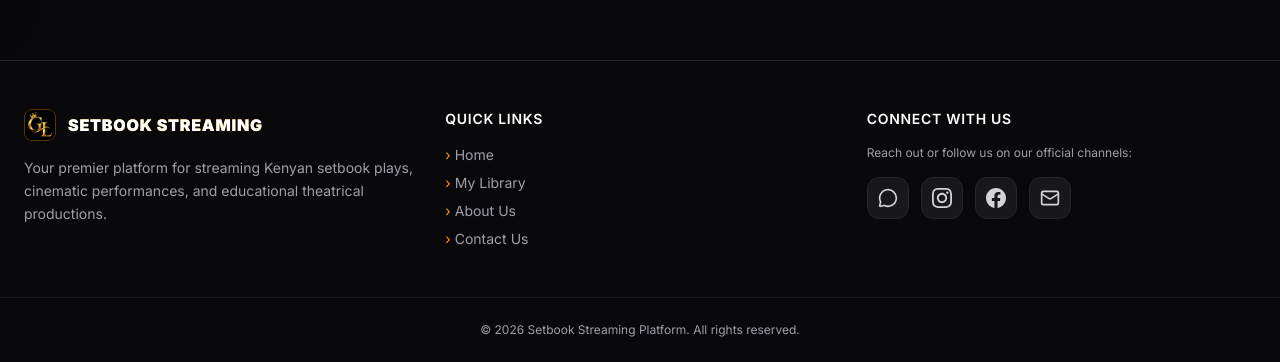
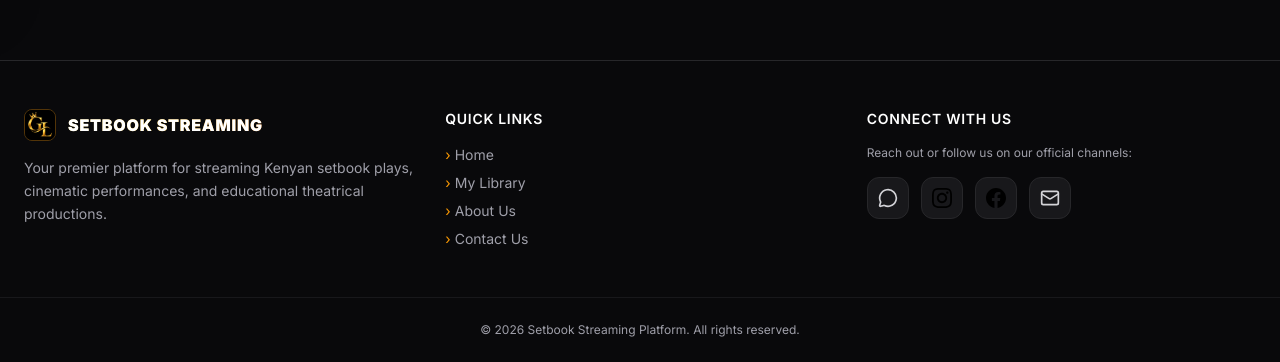
Before and after one commit to Brian-mungai/setbook_streaming, a Next.js app: page / in a window 1280 px wide. Shown: the part 805-1167 px from the top of the page. Built offline with nearby package versions, Linux system fonts and the light colour scheme; no server answers; the database is empty.

Commit message:
Fix logo and social icon sizing constraints

```diff
--- a/src/components/Footer.tsx
+++ b/src/components/Footer.tsx
@@ -12,7 +12,8 @@
         <div className="space-y-4">
           <div className="flex items-center space-x-3">
             <div className="relative w-8 h-8 overflow-hidden rounded-lg border border-amber-500/30">
-              <Image src="/logo.png" alt="Logo" fill className="object-cover" />
+              <Image src="/logo.png" alt="Logo" width={150} height={50} className="object-contain"
+    priority />
             </div>
             <span className="text-white font-black tracking-wider uppercase bg-gradient-to-r from-amber-200 via-amber-400 to-amber-600 bg-clip-text text-transparent">
               Setbook Streaming
@@ -75,7 +76,7 @@
               aria-label="Instagram"
               className="p-2.5 rounded-xl bg-zinc-900 border border-zinc-800 text-zinc-300 hover:text-white hover:border-pink-500 hover:bg-pink-500/10 transition-all flex items-center justify-center"
             >
-              <svg className="w-5 h-5 fill-current" viewBox="0 0 24 24">
+              <svg className="w-5 h-5" viewBox="0 0 24 24">
                 <path d="M12 2.163c3.204 0 3.584.012 4.85.07 3.252.148 4.771 1.691 4.919 4.919.058 1.265.069 1.645.069 4.849 0 3.205-.012 3.584-.069 4.849-.149 3.225-1.664 4.771-4.919 4.919-1.266.058-1.644.07-4.85.07-3.204 0-3.584-.012-4.849-.07-3.26-.149-4.771-1.699-4.919-4.92-.058-1.265-.07-1.644-.07-4.849 0-3.204.013-3.583.07-4.849.149-3.227 1.664-4.771 4.919-4.919 1.266-.057 1.645-.069 4.849-.069zm0-2.163c-3.259 0-3.667.014-4.947.072-4.358.2-6.78 2.618-6.98 6.98-.059 1.281-.073 1.689-.073 4.948 0 3.259.014 3.668.072 4.948.2 4.358 2.618 6.78 6.98 6.98 1.281.058 1.689.072 4.948.072 3.259 0 3.668-.014 4.948-.072 4.354-.2 6.782-2.618 6.979-6.98.059-1.28.073-1.689.073-4.948 0-3.259-.014-3.667-.072-4.947-.196-4.354-2.617-6.78-6.979-6.98-1.281-.059-1.69-.073-4.949-.073zm0 5.838c-3.403 0-6.162 2.759-6.162 6.162s2.759 6.163 6.162 6.163 6.162-2.759 6.162-6.163c0-3.403-2.759-6.162-6.162-6.162zm0 10.162c-2.209 0-4-1.79-4-4 0-2.209 1.791-4 4-4s4 1.791 4 4c0 2.21-1.791 4-4 4zm6.406-11.845c-.796 0-1.441.645-1.441 1.44s.645 1.44 1.441 1.44c.795 0 1.439-.645 1.439-1.44s-.644-1.44-1.439-1.44z"/>
               </svg>
             </a>
@@ -88,7 +89,7 @@
               aria-label="Facebook"
               className="p-2.5 rounded-xl bg-zinc-900 border border-zinc-800 text-zinc-300 hover:text-white hover:border-blue-500 hover:bg-blue-500/10 transition-all flex items-center justify-center"
             >
-              <svg className="w-5 h-5 fill-current" viewBox="0 0 24 24">
+              <svg className="w-5 h-5" viewBox="0 0 24 24">
                 <path d="M24 12.073c0-6.627-5.373-12-12-12s-12 5.373-12 12c0 5.99 4.388 10.954 10.125 11.854v-8.385H7.078v-3.47h3.047V9.43c0-3.007 1.792-4.669 4.533-4.669 1.312 0 2.686.235 2.686.235v2.953H15.83c-1.491 0-1.956.925-1.956 1.874v2.25h3.328l-.532 3.47h-2.796v8.385C19.612 23.027 24 18.062 24 12.073z" />
               </svg>
             </a>
```
